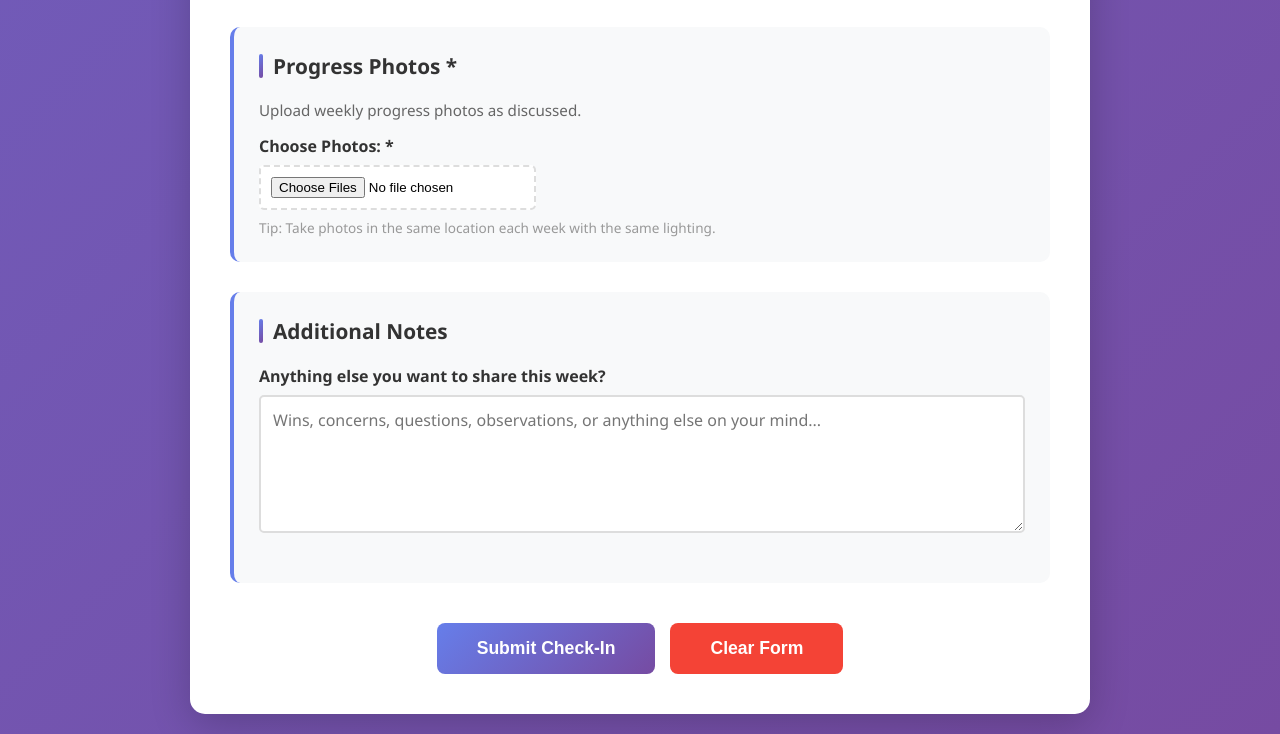
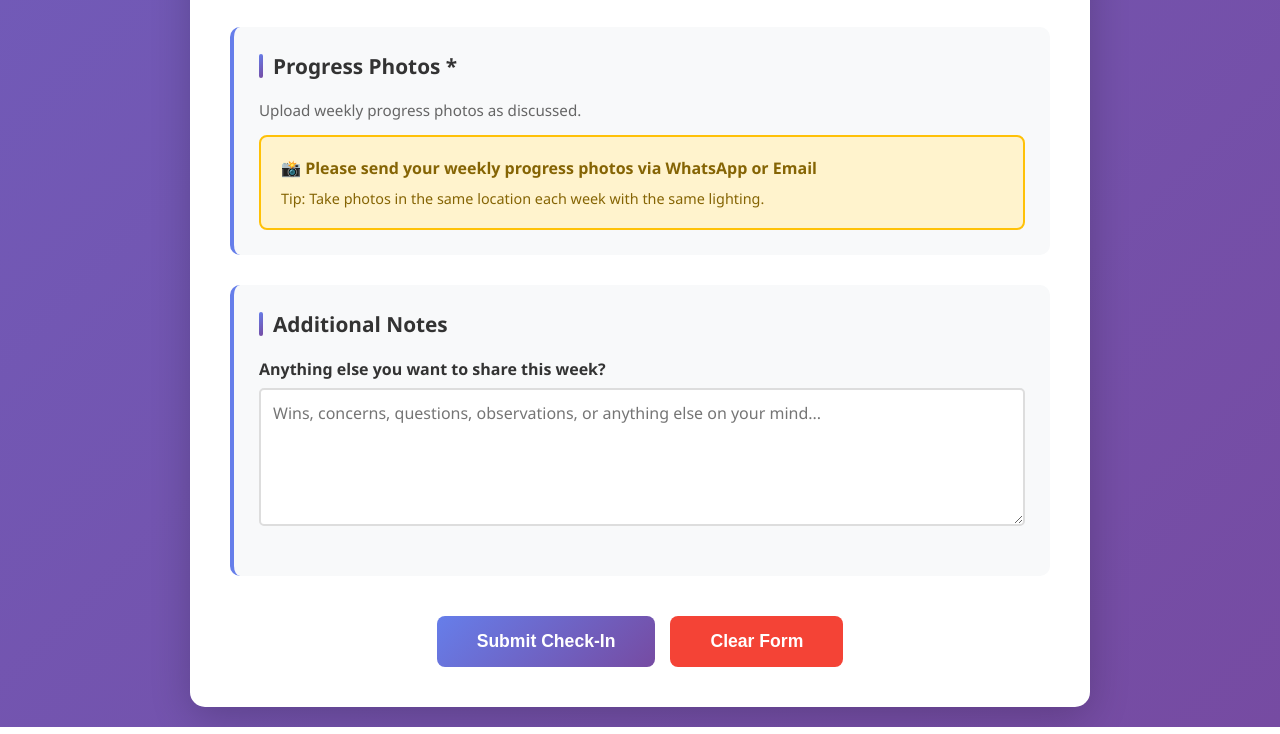
Before and after one commit to KostaMilo/Food-Preference, a plain HTML site: page weekly-checkin/index.html in a window 1280 px wide. Shown: the part 4868-5602 px from the top of the page. Drawn offline with Linux system fonts and the light colour scheme.

Commit message:
Update index.html

```diff
--- a/weekly-checkin/index.html
+++ b/weekly-checkin/index.html
@@ -366,7 +366,7 @@
             <p><strong>Instructions:</strong> Please complete this form at the end of each week to track your progress. Be honest and detailed in your responses - this helps us optimize your program!</p>
         </div>
 
-        <form action="https://formspree.io/f/mojnwqwd" method="POST" enctype="multipart/form-data">
+        <form action="https://formspree.io/f/mojnwqwd" method="POST">
             <!-- Hidden field to capture submission date automatically -->
             <input type="hidden" name="_subject" value="New Weekly Check-In Submission">
             <input type="hidden" name="submission_date" id="submissionDate">
@@ -672,12 +672,15 @@
             <!-- Progress Photos -->
             <div class="section">
                 <h2 class="section-title">Progress Photos *</h2>
-                <p style="color: #666; margin-bottom: 15px; font-size: 0.95em;">Upload weekly progress photos as discussed.</p>
+                <p style="color: #666; margin-bottom: 10px; font-size: 0.95em;">Upload weekly progress photos as discussed.</p>
 
-                <div class="file-upload">
-                    <label for="progressPhotos">Choose Photos: *</label>
-                    <input type="file" id="progressPhotos" name="progress_photos" accept="image/*" multiple required>
-                    <p style="color: #999; font-size: 0.85em; margin-top: 8px;">Tip: Take photos in the same location each week with the same lighting.</p>
+                <div style="background: #fff3cd; border: 2px solid #ffc107; border-radius: 8px; padding: 20px; margin-top: 15px;">
+                    <p style="color: #856404; margin: 0; font-weight: 600; font-size: 1em;">
+                        📸 Please send your weekly progress photos via <strong>WhatsApp</strong> or <strong>Email</strong>
+                    </p>
+                    <p style="color: #856404; margin-top: 10px; font-size: 0.9em;">
+                        Tip: Take photos in the same location each week with the same lighting.
+                    </p>
                 </div>
             </div>
 
```
